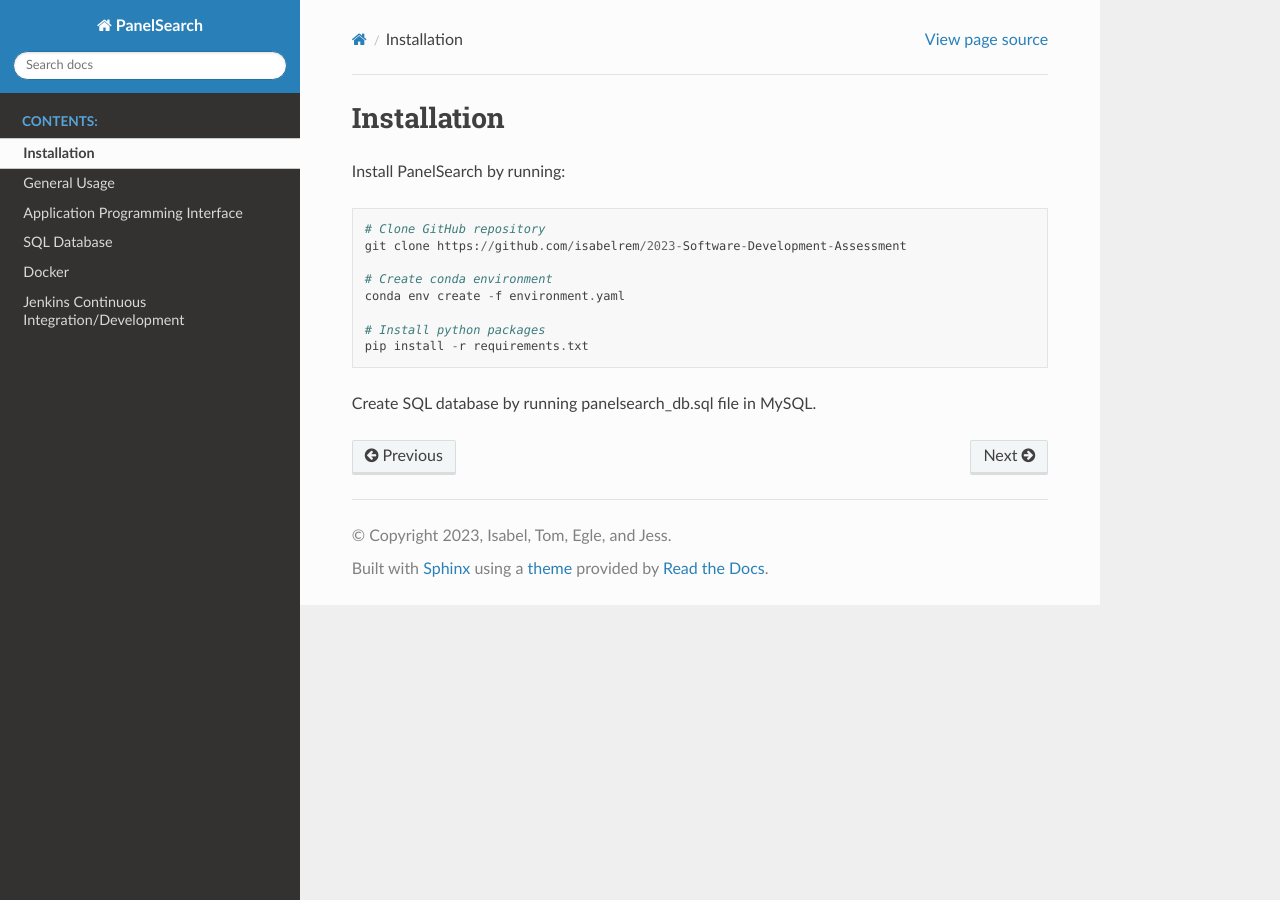
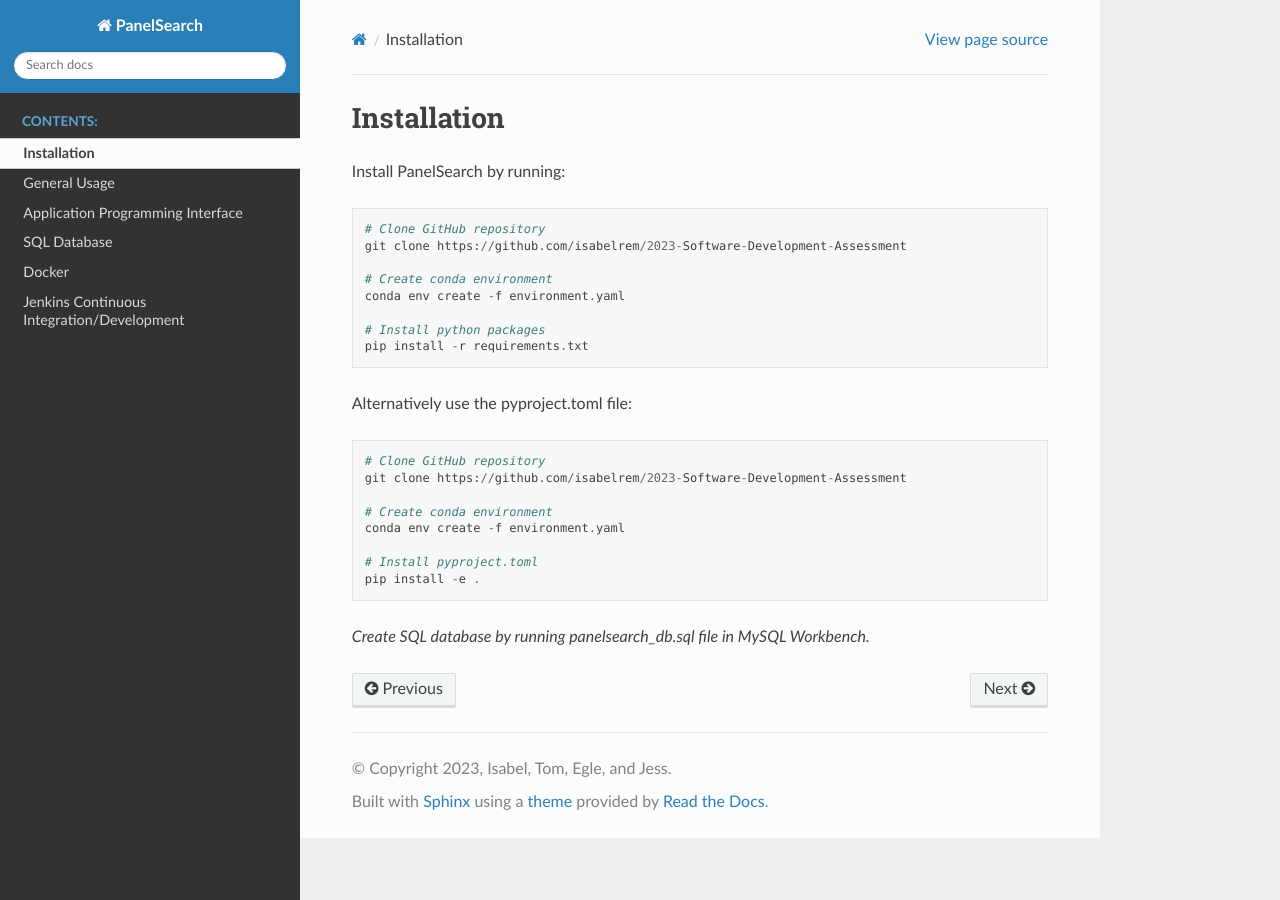
Before and after one commit to isabelrem/2023-Software-Development-Assessment, a Sphinx documentation site: the page built from docs/source/installation.rst, in a window 1280 px wide. Built offline with Sphinx 7.4.7 and the Read the Docs theme 2.0.0, drawn with Linux system fonts in a browser that asks for light colours; pages that are not in the unit, such as notebooks, are missing from menus.

Commit message:
Update installation.rst

```diff
--- a/docs/source/installation.rst
+++ b/docs/source/installation.rst
@@ -12,4 +12,17 @@ Install PanelSearch by running::
     # Install python packages
     pip install -r requirements.txt
 
-Create SQL database by running panelsearch_db.sql file in MySQL.
+Alternatively use the pyproject.toml file::
+
+    # Clone GitHub repository
+    git clone https://github.com/isabelrem/2023-Software-Development-Assessment
+
+    # Create conda environment
+    conda env create -f environment.yaml
+
+    # Install pyproject.toml
+    pip install -e .
+
+
+
+*Create SQL database by running panelsearch_db.sql file in MySQL Workbench.*
```
